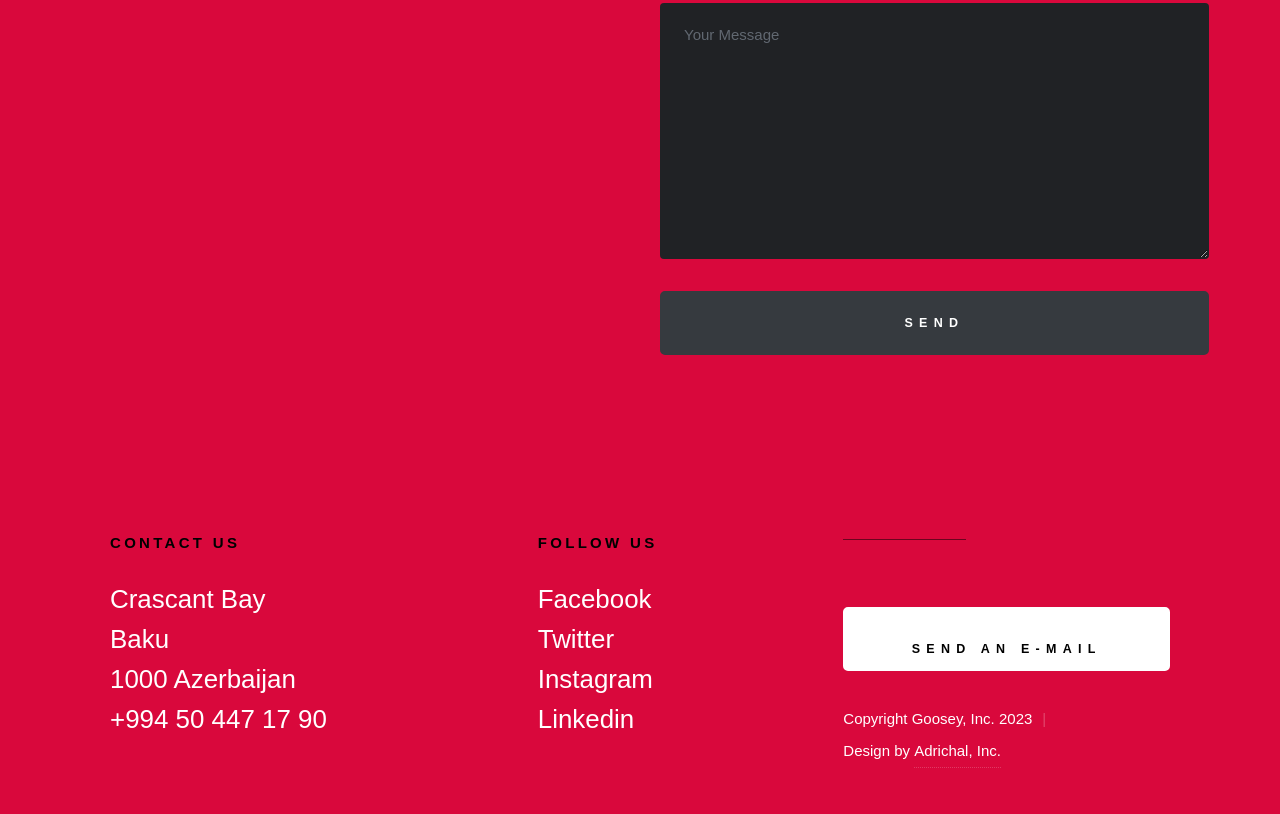
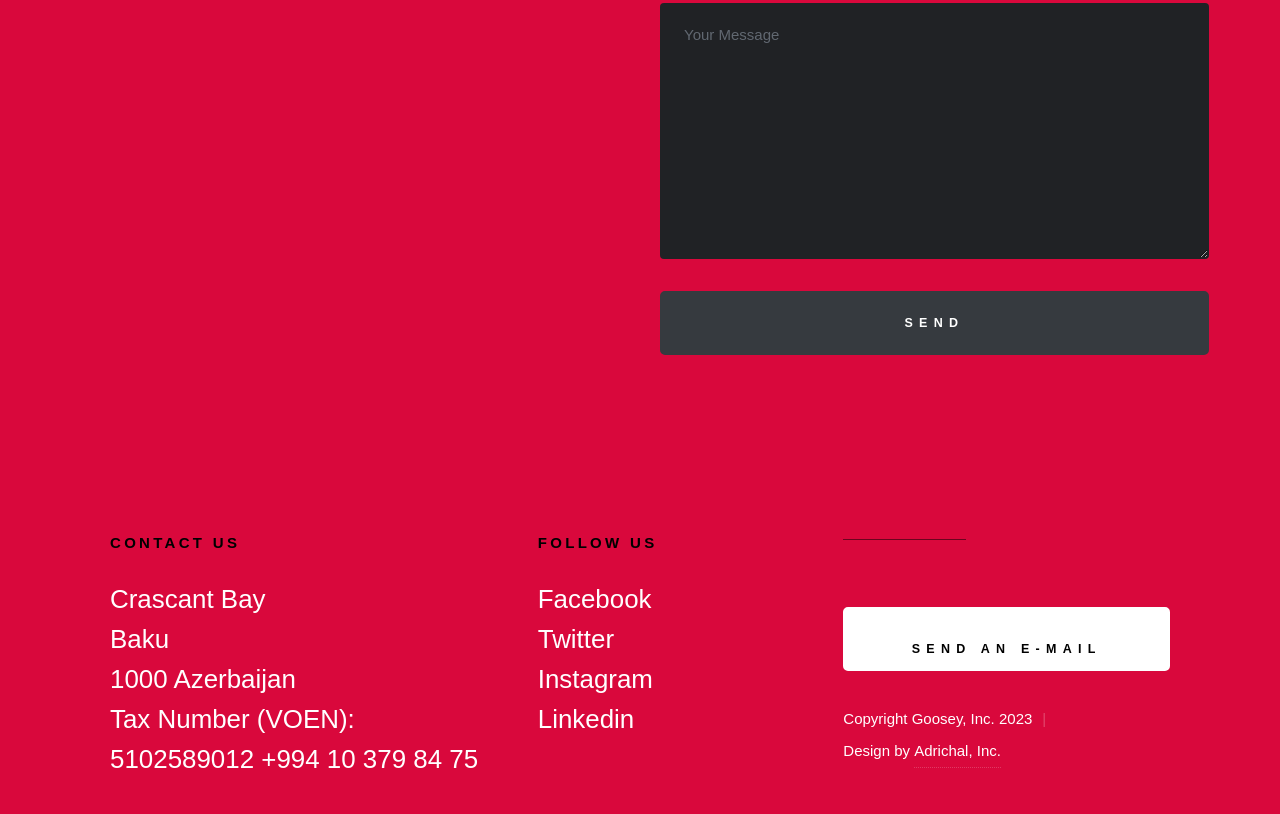
Before and after one commit to gooseyinc/gooseyinc.github.io, a plain HTML site: page aiops.html in a window 1280 px wide. Shown: the part 2908-3722 px from the top of the page. Drawn offline with Linux system fonts and the light colour scheme.

Commit message:
Update aiops.html

```diff
--- a/aiops.html
+++ b/aiops.html
@@ -208,7 +208,8 @@
                         Crascant Bay <br>
                         Baku <br>
                         1000 Azerbaijan <br>
-                        <a href="tel:994-50-4471790">+994 50 447 17 90</a>
+			Tax Number (VOEN): 5102589012
+                        <a href="tel:994-50-4471790">+994 10 379 84 75</a>
                         </p>
                     </div>
 
```
